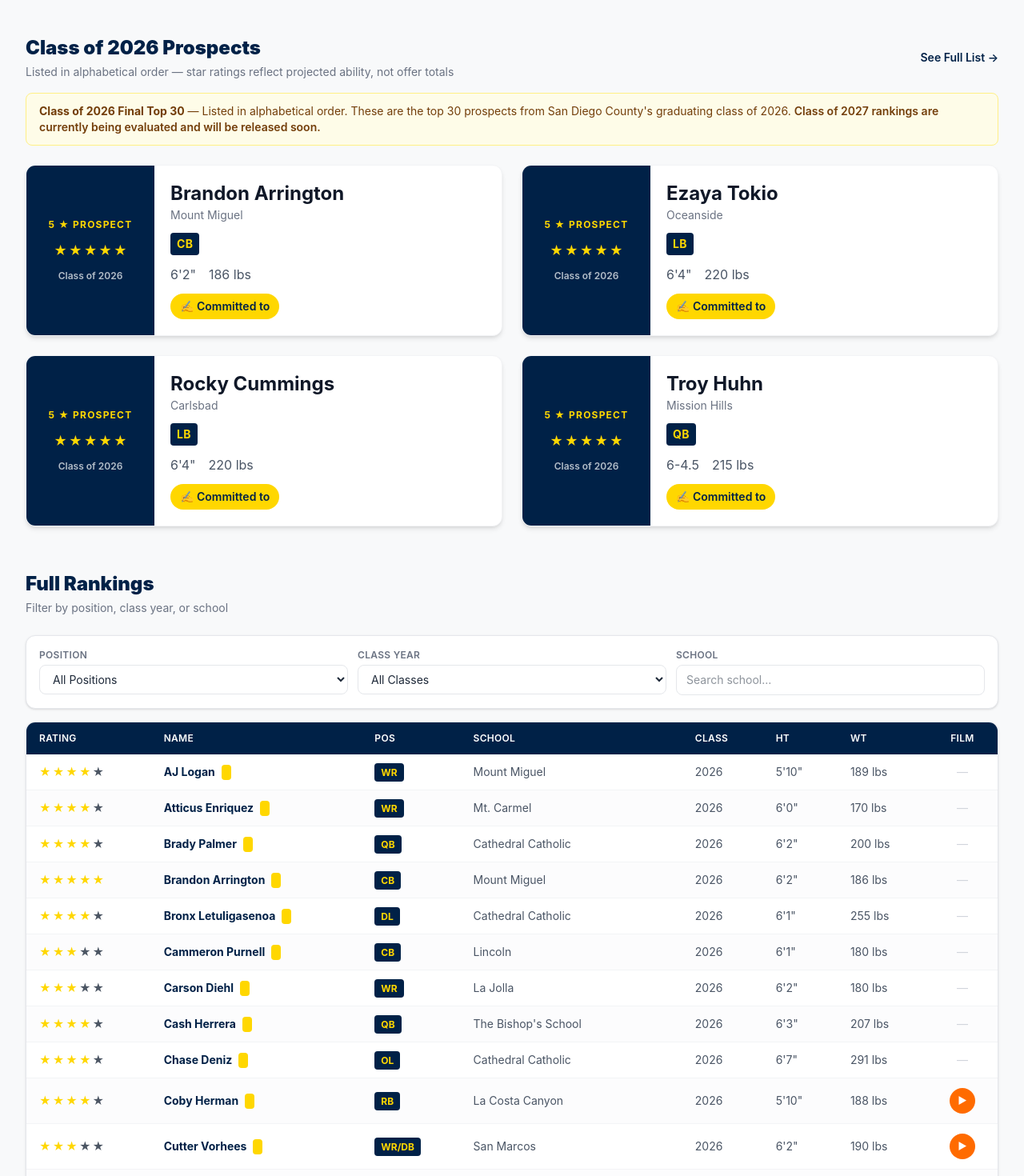
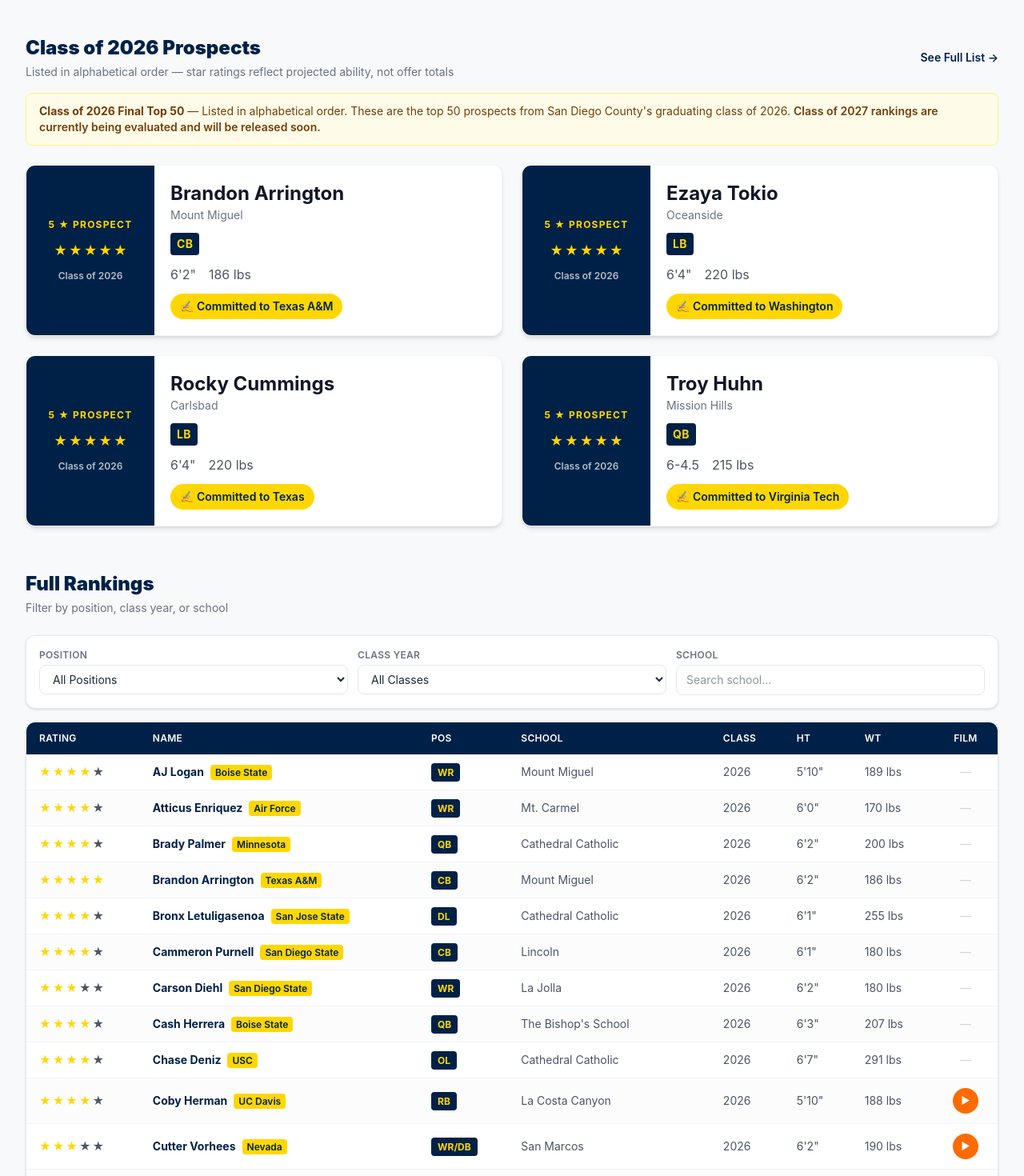
Before and after one commit to CloneJT1/samtaumoepeau, a Next.js app: page / in a window 1280 px wide. Shown: the part 1280-2750 px from the top of the page at 80% size. Built offline with nearby package versions, Linux system fonts and the light colour scheme.

Commit message:
Fix committed schools display, Top 50 text, star system wording, Purnell 4 star

```diff
--- a/app/about/page.tsx
+++ b/app/about/page.tsx
@@ -77,11 +77,11 @@ export default function AboutPage() {
           </h3>
           <div className="space-y-3">
             {[
-              { stars: '⭐⭐⭐⭐⭐', level: 'Top 15 Program', desc: 'Alabama, Georgia, Ohio State, USC tier — national title contender caliber' },
-              { stars: '⭐⭐⭐⭐', level: 'FBS', desc: 'Mid-major up to Top 16 — solid Power 4 / elite G5 programs' },
-              { stars: '⭐⭐⭐', level: 'FCS', desc: 'CAA, Big South, MVFC caliber — real college starter' },
-              { stars: '⭐⭐', level: 'D2 / D3 / JUCO', desc: 'College level — could develop into higher' },
-              { stars: '⭐', level: 'NAIA', desc: 'Small college — still competes beyond high school' },
+              { stars: '⭐⭐⭐⭐⭐', level: 'Top 15 Ability', desc: 'Elite prospect with the ability to compete at the highest level of college football.' },
+              { stars: '⭐⭐⭐⭐', level: 'FBS / FCS', desc: 'Has the ability to play at any level, just below the Top 15. FBS and FCS caliber.' },
+              { stars: '⭐⭐⭐', level: 'FCS / Top D2', desc: 'Has FCS ability and top D2 ability.' },
+              { stars: '⭐⭐', level: 'D2 / D3 / JUCO', desc: 'D2, D3, or JUCO level talent.' },
+              { stars: '⭐', level: 'NAIA', desc: 'NAIA level — still competes beyond high school.' },
             ].map(({ stars, level, desc }) => (
               <div key={level} className="flex items-start gap-3 pb-3 border-b border-gray-100 last:border-0 last:pb-0">
                 <div className="text-lg leading-tight w-24 shrink-0">{stars}</div>
--- a/app/page.tsx
+++ b/app/page.tsx
@@ -8,7 +8,7 @@ import type { Metadata } from 'next';
 
 export const metadata: Metadata = {
   title: 'SD Prospects — San Diego County Football Recruiting Database',
-  description: "San Diego County's football recruiting database. Class of 2026 Top 30 prospects ranked by size, production, and film. Class of 2027 evaluations coming soon.",
+  description: "San Diego County's football recruiting database. Class of 2026 Top 50 prospects ranked by size, production, and film. Class of 2027 evaluations coming soon.",
   alternates: { canonical: 'https://sandiegoprospects.com' },
 };
 
@@ -136,7 +136,7 @@ export default function HomePage() {
           </Link>
         </div>
         <div className="mb-6 px-4 py-3 rounded-lg border border-yellow-200 bg-yellow-50 text-sm text-yellow-900">
-          <strong>Class of 2026 Final Top 30</strong> — Listed in alphabetical order. These are the top 30 prospects from San Diego County's graduating class of 2026. <span className="font-semibold">Class of 2027 rankings are currently being evaluated and will be released soon.</span>
+          <strong>Class of 2026 Final Top 50</strong> — Listed in alphabetical order. These are the top 50 prospects from San Diego County's graduating class of 2026. <span className="font-semibold">Class of 2027 rankings are currently being evaluated and will be released soon.</span>
         </div>
 
         <div className="grid grid-cols-1 sm:grid-cols-2 gap-6">
--- a/components/PlayerCard.tsx
+++ b/components/PlayerCard.tsx
@@ -49,12 +49,12 @@ export default function PlayerCard({ player, featured = false }: PlayerCardProps
             {player.weight && <span>{player.weight} lbs</span>}
           </div>
 
-          {player.committed && (
+          {player.committed && player.committedTo && (
             <div
               className={`mt-3 font-semibold px-3 py-1.5 rounded-full inline-block ${featured ? 'text-sm' : 'text-xs'}`}
               style={{ backgroundColor: '#FFD700', color: '#002147' }}
             >
-              ✍️ Committed to {player.committed}
+              ✍️ Committed to {player.committedTo}
             </div>
           )}
         </div>
--- a/components/PlayerTable.tsx
+++ b/components/PlayerTable.tsx
@@ -66,12 +66,12 @@ export default function PlayerTable({ players }: PlayerTableProps) {
                   <span className="font-bold text-gray-900 hover:underline" style={{ color: '#002147' }}>
                     {player.firstName} {player.lastName}
                   </span>
-                  {player.committed && (
+                  {player.committed && player.committedTo && (
                     <span
                       className="ml-2 text-xs font-semibold px-1.5 py-0.5 rounded"
                       style={{ backgroundColor: '#FFD700', color: '#002147' }}
                     >
-                      {player.committed}
+                      {player.committedTo}
                     </span>
                   )}
                 </Link>
--- a/data/players.json
+++ b/data/players.json
@@ -112,7 +112,7 @@
   {
     "id": "6",
     "rank": null,
-    "stars": 3,
+    "stars": 4,
     "firstName": "Cammeron",
     "lastName": "Purnell",
     "school": "Lincoln",
```
